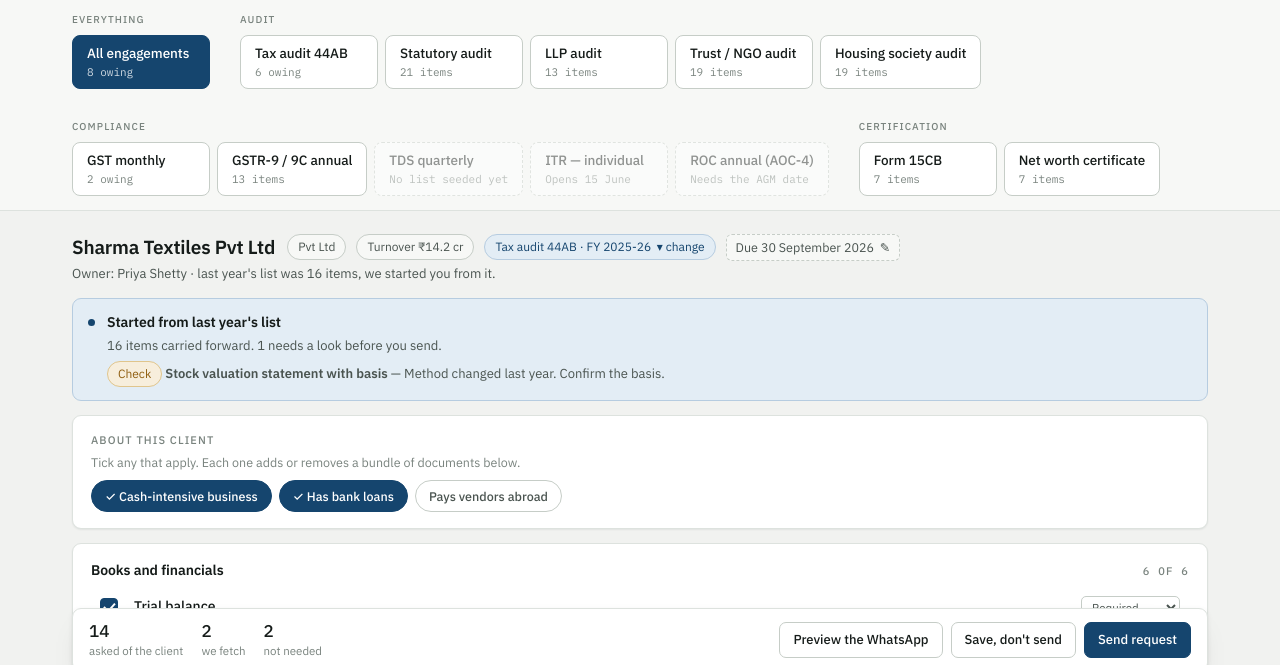
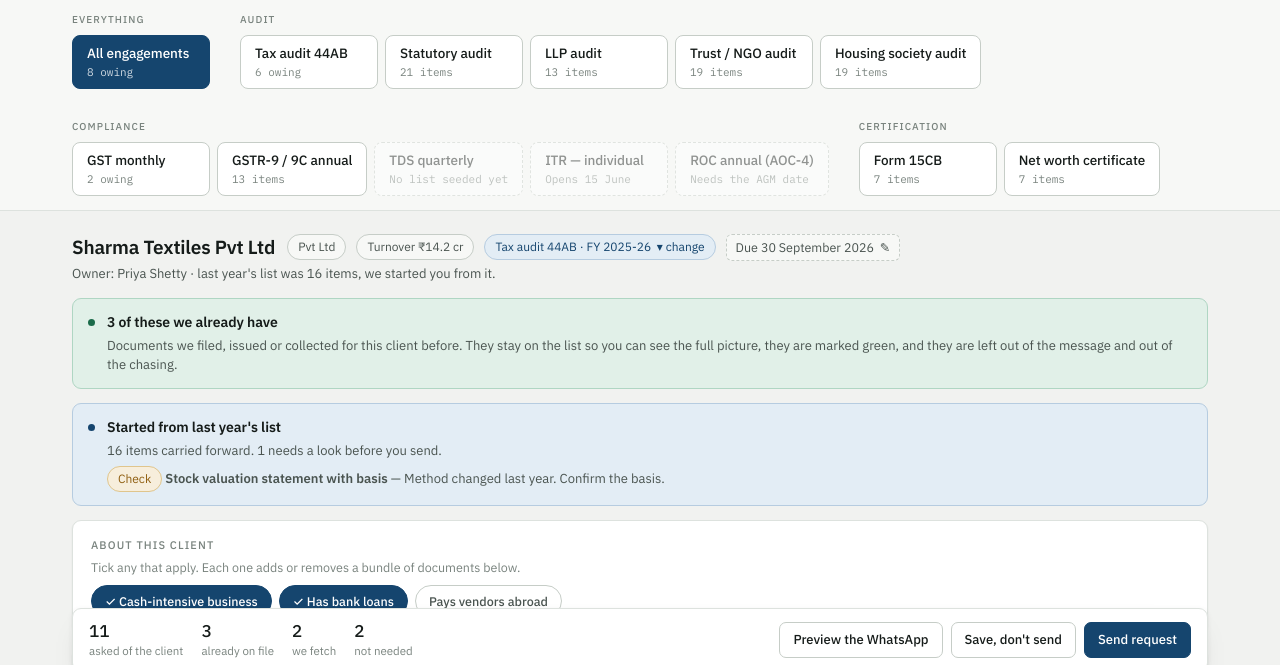
Before and after one commit to sandeepmady21/ventosystems.com, a plain HTML site: page document-chaser/index.html in a window 1280 px wide. Shown: the part 128-793 px from the top of the page. Drawn offline with Linux system fonts and the light colour scheme; a web font is replaced by a local one.

Commit message:
Stop the checklist asking for documents the firm already holds
The WhatsApp message was built from every ticked row, so it asked the
client for documents we had already received, filed or issued ourselves.

Rows the firm already holds now carry their provenance, sit green, are
counted separately in the footer, and are excluded from both the message
and the chasing. A banner says how many of the list are already answered
and why they are still shown.

Applied across all nine engagement types. A tax audit now asks for 11
documents rather than 14, and never re-asks for the bank statements that
arrived with the GST request or the returns the firm filed itself.

Co-Authored-By: Claude Opus 5 <noreply@anthropic.com>

```diff
--- a/document-chaser/index.html
+++ b/document-chaser/index.html
@@ -362,7 +362,7 @@ const DOCS = {
     fetched:["Form 26AS","Annual Information Statement (AIS)"],
     items:[
       {id:"tb",   s:0, name:"Trial balance", alias:"the Tally export for the full year", need:"Required", on:true},
-      {id:"fin",  s:0, name:"Signed financial statements FY 2024-25", alias:"last year's signed balance sheet and P&L", need:"Required", on:true},
+      {id:"fin",  s:0, name:"Signed financial statements FY 2024-25", alias:"last year's signed balance sheet and P&L", need:"Required", on:true, have:"We issued these ourselves in September 2025"},
       {id:"sales",s:0, name:"Sales register", alias:"the list of all your sales bills", need:"Required", on:true},
       {id:"purch",s:0, name:"Purchase register", alias:"the list of all bills you received", need:"Required", on:true},
       {id:"fa",   s:0, name:"Fixed asset register with purchase invoices", alias:"machinery, vehicles, computers bought this year", need:"Required", on:true},
@@ -370,7 +370,7 @@ const DOCS = {
       {id:"bank", s:1, name:"Bank statements, all accounts", alias:"1 April 2025 to 31 March 2026", need:"Required", on:true, have:"Received 4 Sep with the GST August request", parts:12},
       {id:"cash", s:1, name:"Cash book", alias:"your daily cash receipts and payments", need:"Required", on:true, tag:"cash"},
       {id:"loan", s:1, name:"Loan sanction letters and loan account statements", alias:"from the bank, for every loan running", need:"Required", on:true, tag:"loans"},
-      {id:"gst",  s:2, name:"GSTR-1, 3B and 2B for all 12 months", alias:"we can pull these if you share portal access", need:"Required", on:true},
+      {id:"gst",  s:2, name:"GSTR-1, 3B and 2B for all 12 months", alias:"we can pull these if you share portal access", need:"Required", on:true, have:"We filed all 12 returns for this client"},
       {id:"tds",  s:2, name:"TDS challans and Form 26Q/24Q acknowledgements", alias:"proof of the TDS you deposited", need:"Required", on:true},
       {id:"msme", s:3, name:"MSME vendor confirmation, section 43B(h)", alias:"which of your suppliers are registered MSMEs", need:"Required", on:true},
       {id:"c40",  s:3, name:"Cash payments above ₹10,000 declaration, section 40A(3)", alias:"a signed note listing them, or saying there are none", need:"Required", on:true, tag:"cash"},
@@ -388,7 +388,7 @@ const DOCS = {
       {id:"g3", s:0, name:"Credit and debit notes issued", alias:"any bill you cancelled or corrected", need:"Required", on:true},
       {id:"g4", s:0, name:"HSN-wise summary of outward supplies", alias:"Tally prints this one", need:"Required", on:true},
       {id:"g5", s:0, name:"E-way bill summary for the month", alias:"download from the e-way bill portal", need:"If applicable", on:true, tag:"eway"},
-      {id:"g6", s:1, name:"Bank statement for August 2026", alias:"all current accounts", need:"Required", on:true, parts:3},
+      {id:"g6", s:1, name:"Bank statement for August 2026", alias:"all current accounts", need:"Required", on:true, parts:3, have:"Came in on 4 Sep with the tax audit documents"},
       {id:"g7", s:1, name:"Reverse charge details", alias:"freight, legal fees, director remuneration", need:"Required", on:true, tag:"rcm"},
       {id:"g8", s:1, name:"Blocked credit confirmation, section 17(5)", alias:"a note on car, insurance and staff welfare bills", need:"Required", on:true},
       {id:"g9", s:1, name:"GSTR-2B accept or reject sign-off in IMS", alias:"tell us which supplier bills to accept", need:"Required", on:true},
@@ -401,7 +401,7 @@ const DOCS = {
     items:[
       {id:"s1", s:0, name:"Trial balance and full Tally backup", alias:"the accounting software export", need:"Required", on:true},
       {id:"s2", s:0, name:"Draft financial statements", alias:"balance sheet, P&L, cash flow and notes", need:"Required", on:true},
-      {id:"s3", s:0, name:"Prior year signed financials and audit report", alias:"", need:"Required", on:true},
+      {id:"s3", s:0, name:"Prior year signed financials and audit report", alias:"", need:"Required", on:true, have:"We signed this audit report last October"},
       {id:"s4", s:0, name:"Fixed asset register with invoices for additions and deletions", alias:"", need:"Required", on:true},
       {id:"s5", s:0, name:"Inventory statement with valuation basis", alias:"closing stock and how you valued it", need:"Required", on:true},
       {id:"s6", s:0, name:"Debtors and creditors ageing", alias:"who owes you, and who you owe, by age", need:"Required", on:true},
@@ -413,7 +413,7 @@ const DOCS = {
       {id:"s12",s:2, name:"MBP-1 and DIR-8 declarations from each director", alias:"", need:"Required", on:true},
       {id:"s13",s:2, name:"Related party transaction details", alias:"dealings with directors and group companies", need:"Required", on:true},
       {id:"s14",s:3, name:"GST returns with a books reconciliation", alias:"GSTR-1, 3B and 2B against your books", need:"Required", on:true},
-      {id:"s15",s:3, name:"TDS returns, challans and reconciliation", alias:"", need:"Required", on:true},
+      {id:"s15",s:3, name:"TDS returns, challans and reconciliation", alias:"", need:"Required", on:true, have:"We filed all four quarters"},
       {id:"s16",s:3, name:"PF and ESI challans and returns", alias:"", need:"Required", on:true},
       {id:"s17",s:3, name:"MSME vendor ageing for the MSME disclosure", alias:"which suppliers are registered MSMEs, and how long unpaid", need:"Required", on:true, tag:"caro"},
       {id:"s18",s:3, name:"CARO 2020 working papers", alias:"title deeds, physical verification, fund utilisation", need:"Required", on:true, tag:"caro"},
@@ -433,7 +433,7 @@ const DOCS = {
       {id:"l5", s:0, name:"Fixed asset register", alias:"with purchase invoices for the year", need:"Required", on:true},
       {id:"l6", s:0, name:"Stock statement with valuation basis", alias:"", need:"If applicable", on:true},
       {id:"l7", s:0, name:"Debtors and creditors ageing", alias:"", need:"Required", on:true},
-      {id:"l8", s:1, name:"LLP agreement and any supplementary agreement", alias:"collect once, we keep it on file", need:"Required", on:true},
+      {id:"l8", s:1, name:"LLP agreement and any supplementary agreement", alias:"collect once, we keep it on file", need:"Required", on:true, have:"On file since the 2021 incorporation"},
       {id:"l9", s:1, name:"Partners' capital and current account statements", alias:"contributions, drawings and profit share", need:"Required", on:true},
       {id:"l10",s:1, name:"Loan sanction letters and statements", alias:"", need:"Required", on:true, tag:"loans"},
       {id:"l11",s:1, name:"GST returns with a books reconciliation", alias:"", need:"Required", on:true},
@@ -451,8 +451,8 @@ const DOCS = {
       {id:"t4", s:0, name:"Prior year signed accounts and Form 10B", alias:"last year's audit report", need:"Required", on:true},
       {id:"t5", s:0, name:"Bank statements, all accounts", alias:"1 April 2025 to 31 March 2026", need:"Required", on:true, parts:12},
       {id:"t6", s:0, name:"Fixed asset register", alias:"", need:"Required", on:true},
-      {id:"t7", s:1, name:"Trust deed and any amendments", alias:"collect once, we keep it on file", need:"Required", on:true},
-      {id:"t8", s:1, name:"12A / 12AB registration certificate", alias:"", need:"Required", on:true},
+      {id:"t7", s:1, name:"Trust deed and any amendments", alias:"collect once, we keep it on file", need:"Required", on:true, have:"On file since 2019, no amendments since"},
+      {id:"t8", s:1, name:"12A / 12AB registration certificate", alias:"", need:"Required", on:true, have:"We handled the 12AB re-registration in 2022"},
       {id:"t9", s:1, name:"80G approval letter", alias:"", need:"Required", on:true, tag:"g80"},
       {id:"t10",s:1, name:"Trustee list and meeting minutes", alias:"", need:"Required", on:true},
       {id:"t11",s:2, name:"Donation register with donor PAN", alias:"needed for every 80G receipt you issued", need:"Required", on:true, tag:"g80"},
@@ -479,7 +479,7 @@ const DOCS = {
       {id:"h7", s:0, name:"Cash book and cash on hand certificate", alias:"", need:"Required", on:true, tag:"cash"},
       {id:"h8", s:1, name:"Managing committee meeting minutes", alias:"signed minutes for the year", need:"Required", on:true},
       {id:"h9", s:1, name:"General body meeting minutes", alias:"including the AGM", need:"Required", on:true},
-      {id:"h10",s:1, name:"Registration certificate and bye-laws", alias:"collect once, we keep it on file", need:"Required", on:true},
+      {id:"h10",s:1, name:"Registration certificate and bye-laws", alias:"collect once, we keep it on file", need:"Required", on:true, have:"On file, unchanged since 2018"},
       {id:"h11",s:1, name:"Register of members and share register", alias:"the I Register", need:"Required", on:true},
       {id:"h12",s:2, name:"Member-wise maintenance dues and arrears list", alias:"who has paid and who has not", need:"Required", on:true},
       {id:"h13",s:2, name:"Sinking fund and repair fund ledgers", alias:"", need:"Required", on:true, tag:"lift"},
@@ -495,7 +495,7 @@ const DOCS = {
     sections:["Financials","Reconciliations and disclosures"],
     fetched:["GSTR-1, 3B and 2B for all 12 months","Annual GSTR-9 system-computed draft"],
     items:[
-      {id:"a1", s:0, name:"Finalised financial statements FY 2025-26", alias:"", need:"Required", on:true},
+      {id:"a1", s:0, name:"Finalised financial statements FY 2025-26", alias:"", need:"Required", on:true, have:"From the tax audit we are finishing now"},
       {id:"a2", s:1, name:"Turnover reconciliation, books against GSTR-1 and 3B", alias:"", need:"Required", on:true},
       {id:"a3", s:1, name:"ITC reconciliation, books against 3B and 2B", alias:"", need:"Required", on:true},
       {id:"a4", s:1, name:"Amendments and credit notes in the next FY, to the cut-off", alias:"", need:"Required", on:true},
@@ -664,7 +664,8 @@ function go(tab){
 /* =======================================================================
    SCREEN 1 — THE CHECKLIST
    ======================================================================= */
-function asked(){ return items.filter(i => i.on).length; }
+function asked(){  return items.filter(i => i.on && !i.have).length; }
+function onFile(){ return items.filter(i => i.on &&  i.have).length; }
 
 function drawList(){
   const flagged = items.filter(i => i.flag && i.on);
@@ -700,6 +701,14 @@ function drawList(){
     </div>
 
     ${pickerOpen ? pickerHTML(true) : ""}
+
+    ${onFile() ? `<div class="banner" style="background:var(--ok-soft);border-color:var(--ok-line)">
+      <span class="dot" style="background:var(--ok)"></span>
+      <div style="flex:1">
+        <h3>${onFile()} of these we already have</h3>
+        <p class="sub" style="margin-top:3px">Documents we filed, issued or collected for this client before. They stay on the list so you can see the full picture, they are marked green, and they are left out of the message and out of the chasing.</p>
+      </div>
+    </div>` : ""}
 
     <div class="banner">
       <span class="dot"></span>
@@ -733,7 +742,7 @@ function drawList(){
           <div class="iname">${esc(i.name)}</div>
           ${i.alias ? `<div class="ialias">Client sees: &ldquo;${esc(i.alias)}&rdquo;</div>` : ""}
           <div class="imeta">
-            ${i.have ? `<span class="chip ok">Already have this &middot; ${esc(i.have)}</span>` : ""}
+            ${i.have ? `<span class="chip ok">Already on file</span><span class="ialias" style="margin:0">${esc(i.have)} &middot; we will not ask again</span>` : ""}
             ${i.parts ? `<span class="chip">${i.parts} months expected</span>` : ""}
             ${i.flag ? `<span class="chip warn">Check the basis</span>` : ""}
           </div>
@@ -763,6 +772,7 @@ function drawList(){
       <div class="row-between">
         <div class="counts">
           <div><b>${asked()}</b><span>asked of the client</span></div>
+          <div><b>${onFile()}</b><span>already on file</span></div>
           <div><b>${FETCHED.length}</b><span>we fetch</span></div>
           <div><b>${off}</b><span>not needed</span></div>
         </div>
@@ -821,7 +831,7 @@ function setDue(d, n){
 }
 
 function waText(){
-  const list = items.filter(i => i.on).slice(0,4).map(i => "• " + i.name).join("\n");
+  const list = items.filter(i => i.on && !i.have).slice(0,4).map(i => "• " + i.name).join("\n");
   const more = asked() - 4;
   return `Hello Sharma Textiles Pvt Ltd, this is ${FIRM} (Chartered Accountants).
 
```
